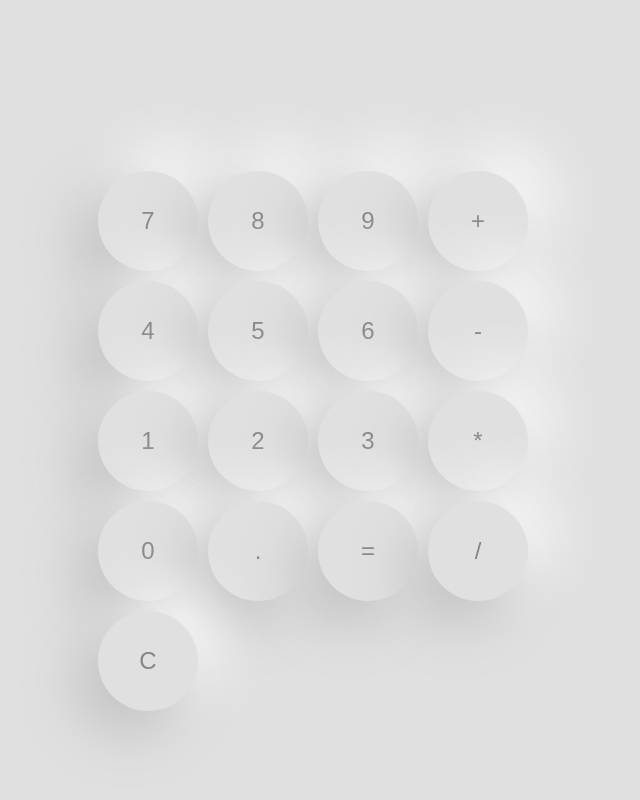
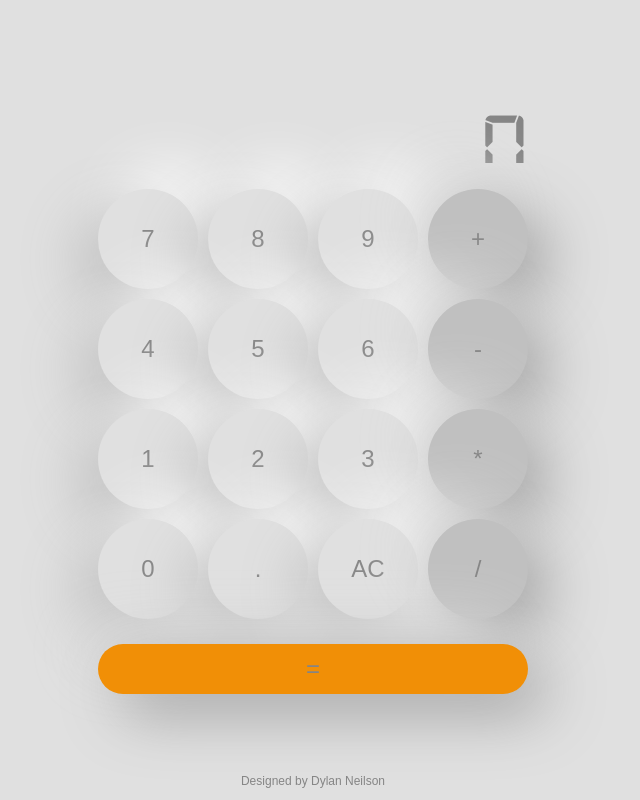
Before and after one commit to DylanNeilson/Minimal-Web-Calculator, a plain HTML site: page index.html in a window 1280 px wide. Shown: the whole page, without its empty margins (327-967 px from the left). Drawn offline with Linux system fonts and the light colour scheme.

Commit message:
Rearranged and styled components + added calc functions

```diff
--- a/index.html
+++ b/index.html
@@ -9,29 +9,32 @@
 <body>
 
     <div id="calculator">
-        <!-- <input id="display" readonly> -->
-        <input id="display">
+        <input id="display" placeholder="0" readonly>
         <div id="keys">
             <button onclick="addToDisplay('7')">7</button>
             <button onclick="addToDisplay('8')">8</button>
             <button onclick="addToDisplay('9')">9</button>
-            <button onclick="addToDisplay('+')">+</button>
+            <button id="operatorButton" onclick="addToDisplay('+')">+</button>
             <button onclick="addToDisplay('4')">4</button>
             <button onclick="addToDisplay('5')">5</button>
             <button onclick="addToDisplay('6')">6</button>
-            <button onclick="addToDisplay('-')">-</button>
+            <button id="operatorButton" onclick="addToDisplay('-')">-</button>
             <button onclick="addToDisplay('1')">1</button>
             <button onclick="addToDisplay('2')">2</button>
             <button onclick="addToDisplay('3')">3</button>
-            <button onclick="addToDisplay('*')">*</button>
+            <button id="operatorButton" onclick="addToDisplay('*')">*</button>
             <button onclick="addToDisplay('0')">0</button>
             <button onclick="addToDisplay('.')">.</button>
-            <button id="equalsButton" onclick="calculate()">=</button>
-            <button onclick="addToDisplay('/')">/</button>
-            <button onclick="clearDisplay()">C</button>
+            <button onclick="clearDisplay()">AC</button>
+            <button id="operatorButton" onclick="addToDisplay('/')">/</button>
         </div>
+        <button id="equalsButton" onclick="calculate()">=</button>
     </div>
 
-    <script>src="index.js"</script>
+    <footer>
+        <p>Designed by Dylan Neilson</p>
+    </footer>
+
+    <script src="index.js"></script>
 </body>
 </html>
--- a/index.js
+++ b/index.js
@@ -0,0 +1,18 @@
+const display = document.getElementById("display");
+
+function addToDisplay(input){
+    display.value += input;
+}
+
+function clearDisplay(){
+    display.value = "";
+}
+
+function calculate(){
+    try{
+        display.value = eval(display.value);
+    }
+    catch(error){
+        display.value = "Error";
+    }
+}
--- a/styles.css
+++ b/styles.css
@@ -1,15 +1,24 @@
+@font-face {
+    font-family: 'digital7';
+    src: url('digital-7regular.ttf') format('truetype');
+    font-weight: normal;
+    font-style: normal;
+  }
+
+
 body{
     margin: 0;
     height: 100vh;
     display: flex;
+    flex-direction: column;
     justify-content: center;
     align-items: center;
     background-color: #E0E0E0;
+    font-family: Arial, Helvetica, sans-serif;
 }
 
 #calculator{
     max-width: 430px;
-    /* overflow: hidden; */
     border-radius: 20px;
     display: flex;
     flex-direction: column;
@@ -20,9 +29,15 @@ body{
     width: 100%;
     border: none;
     background-color: #E0E0E0;
-    font-size: 70px;
+    font-size: 100px;
     text-align: right;
     color: #858585;
+    font-family: "digital7";
+}
+
+::-webkit-input-placeholder {
+    color: #858585;
+    opacity: 1 !important;
 }
 
 button{
@@ -46,12 +61,42 @@ button:hover{
     background: #c7c7c7;
  }
 
-/* #equalsButton{
+ #operatorButton{
     border-radius: 50px;
-    background: linear-gradient(145deg, #e68400, #ff9d00);
-    box-shadow:  20px 20px 60px #bebebe,
-                 -20px -20px 60px #ffffff;
-} */
+    background: #c0c0c0;
+    box-shadow:  20px 20px 60px #a3a3a3,
+                 -20px -20px 60px #dddddd;
+}
+
+#operatorButton:hover{
+    background: #a5a5a5;
+}
+
+#operatorButton:active{
+    background: #989898;
+}
+
+#equalsButton{
+    width: 100%;
+    height: 50px;
+    border-radius: 25px;
+    border: none;
+    color: #858585;
+    font-size: 24px;
+
+    border-radius: 50px;
+    background: #f18f06;
+    box-shadow: 20px 20px 60px #a3a3a3,
+                -20px -20px 60px #dddddd;
+}
+
+#equalsButton:hover{
+    background: #e78702;
+}
+
+#equalsButton:active{
+    background: #da8002;
+}
 
 #keys{
     display: grid;
@@ -59,3 +104,10 @@ button:hover{
     gap: 10px;
     padding: 25px
 }
+
+footer{
+    font-size: 12px;
+    color: #858585;
+    position: fixed;
+    bottom: 0;
+}
```
Also changed, not shown: digital-7regular.ttf (added), 1 other file.
